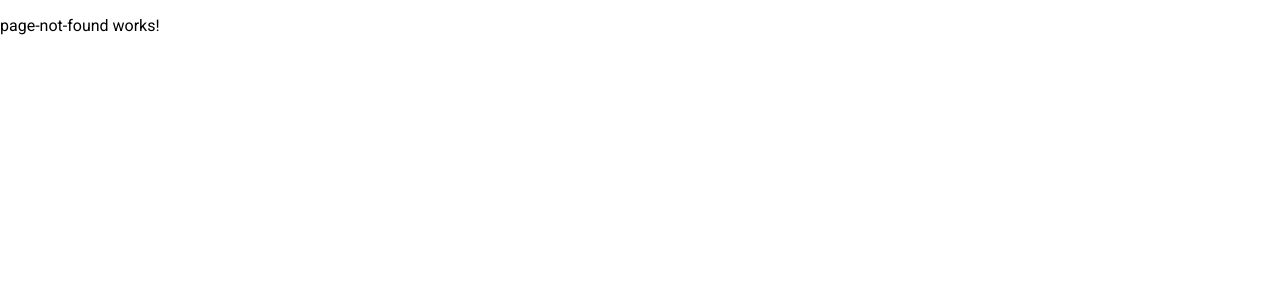
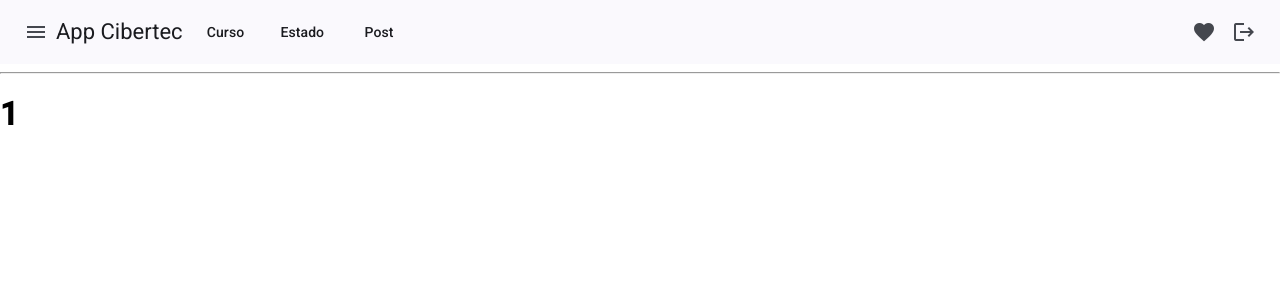
Before and after one commit to gustavoqooo/app-amaterial, an Angular app: page /dashboard/post/1 in a window 1280 px wide. Shown: the top 300 px of the page. Built offline with nearby package versions, Linux system fonts and the light colour scheme; sample sign-in values are in the browser's storage.

Commit message:
navegación entre componentes con pathvariable

```diff
--- a/src/app/app.routes.ts
+++ b/src/app/app.routes.ts
@@ -8,6 +8,7 @@ import { EstadoListaComponent } from './dashboard/estados/estado-lista/estado-li
 import { PostListaComponent } from './dashboard/posts/post-lista/post-lista.component';
 import { PageNotFoundComponent } from './page-not-found/page-not-found.component';
 import { authGuard } from './auth.guard';
+import { PostDetalleComponent } from './dashboard/posts/post-detalle/post-detalle.component';
 
 export const routes: Routes = [
     /*{path: "amaterial", component: EjemploAmaterialComponent}*/
@@ -18,7 +19,8 @@ export const routes: Routes = [
             {path: "home", component: HomeComponent},
             {path: "curso", component: CursoListaComponent},
             {path: "estado", component: EstadoListaComponent},
-            {path: "post", component: PostListaComponent}
+            {path: "post", component: PostListaComponent},
+            {path: "post/:id", component: PostDetalleComponent}
         ]
     },
     {path: "", redirectTo: "login", pathMatch: "full"},
--- a/src/app/dashboard/posts/post-detalle/post-detalle.component.html
+++ b/src/app/dashboard/posts/post-detalle/post-detalle.component.html
@@ -1 +1 @@
-<p>post-detalle works!</p>
+<h1>{{postId}}</h1>
--- a/src/app/dashboard/posts/post-detalle/post-detalle.component.ts
+++ b/src/app/dashboard/posts/post-detalle/post-detalle.component.ts
@@ -1,4 +1,5 @@
 import { Component } from '@angular/core';
+import { ActivatedRoute } from '@angular/router';
 
 @Component({
   selector: 'app-post-detalle',
@@ -8,5 +9,11 @@ import { Component } from '@angular/core';
   styleUrl: './post-detalle.component.css'
 })
 export class PostDetalleComponent {
+  postId: string | null = ''
+  constructor(private router: ActivatedRoute){
+  }
 
+  ngOnInit(): void {
+    this.postId = this.router.snapshot.paramMap.get('id');
+  }
 }
--- a/src/app/dashboard/posts/post-lista/post-lista.component.html
+++ b/src/app/dashboard/posts/post-lista/post-lista.component.html
@@ -1,3 +1,7 @@
+<button mat-raised-button color="primary"
+(click)="onNavigateCreatePost()"
+>Nuevo Post</button>
+
 <table mat-table [dataSource]="posts" class="mat-elevation-z8">
 
     <!--- Note that these columns can be defined in any order.
@@ -28,5 +32,6 @@
     </ng-container>
 
     <tr mat-header-row *matHeaderRowDef="displayedColumns"></tr>
-    <tr mat-row *matRowDef="let row; columns: displayedColumns;"></tr>
+    <tr mat-row *matRowDef="let row; columns: displayedColumns;"
+        (click)="onNavigatePostDetail(row.id)"></tr>
   </table>
--- a/src/app/dashboard/posts/post-lista/post-lista.component.ts
+++ b/src/app/dashboard/posts/post-lista/post-lista.component.ts
@@ -2,6 +2,7 @@ import { Component } from '@angular/core';
 import { MaterialModule } from '../../../angular-material/material/material.module';
 import { PostService } from '../post.service';
 import { Post } from '../post';
+import { ActivatedRoute, Router } from '@angular/router';
 
 
 export interface PeriodicElement {
@@ -36,8 +37,9 @@ export class PostListaComponent {
   //dataSource = ELEMENT_DATA;
   posts: Post[] = []
 
-  constructor(private postService: PostService){
-
+  constructor(private postService: PostService,
+    private route: ActivatedRoute,
+    private router: Router){
   }
 
   ngOnInit(): void {
@@ -47,5 +49,12 @@ export class PostListaComponent {
       this.posts = data;
     })
   }
+  onNavigatePostDetail(postId: string): void {
+    this.router.navigate([postId], {relativeTo: this.route});
+  }
+
+  onNavigateCreatePost(): void{
+    this.router.navigate(['nuevo'], {relativeTo: this.route});
+  }
 
 }
```
